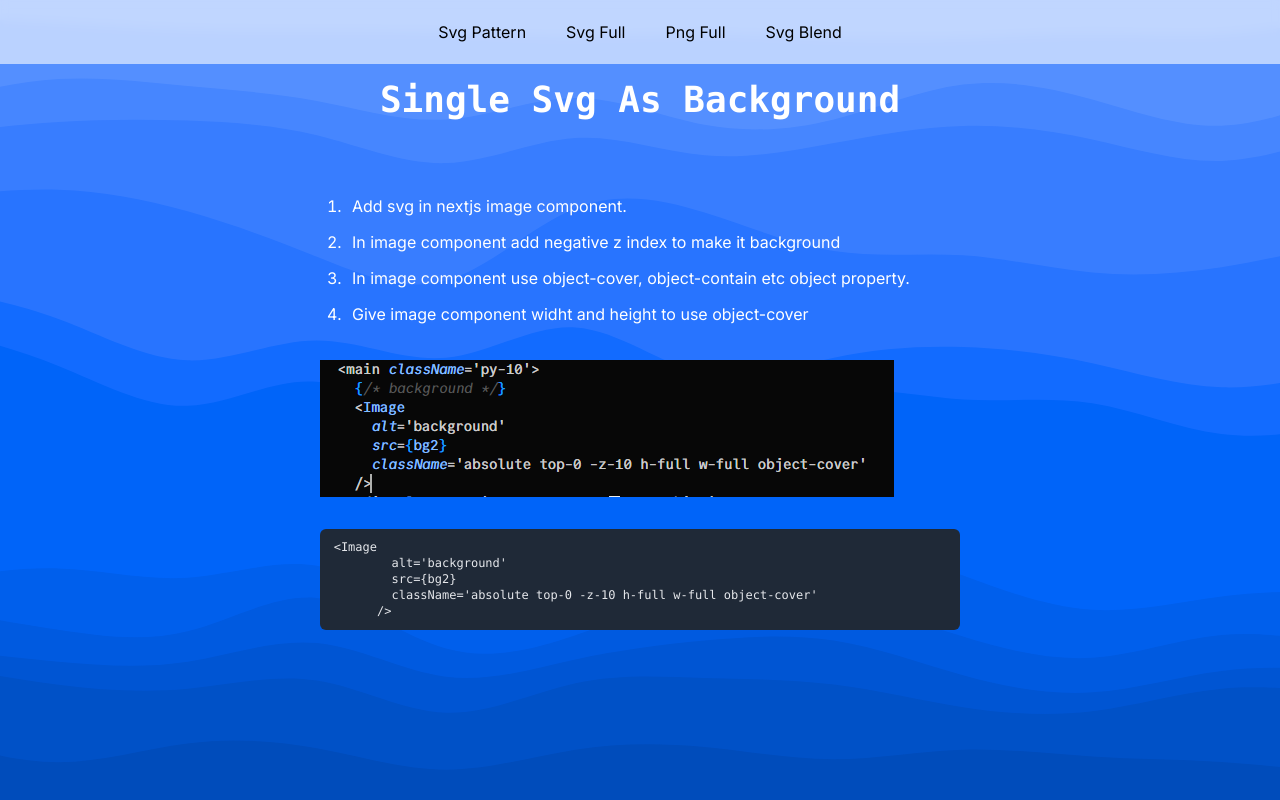
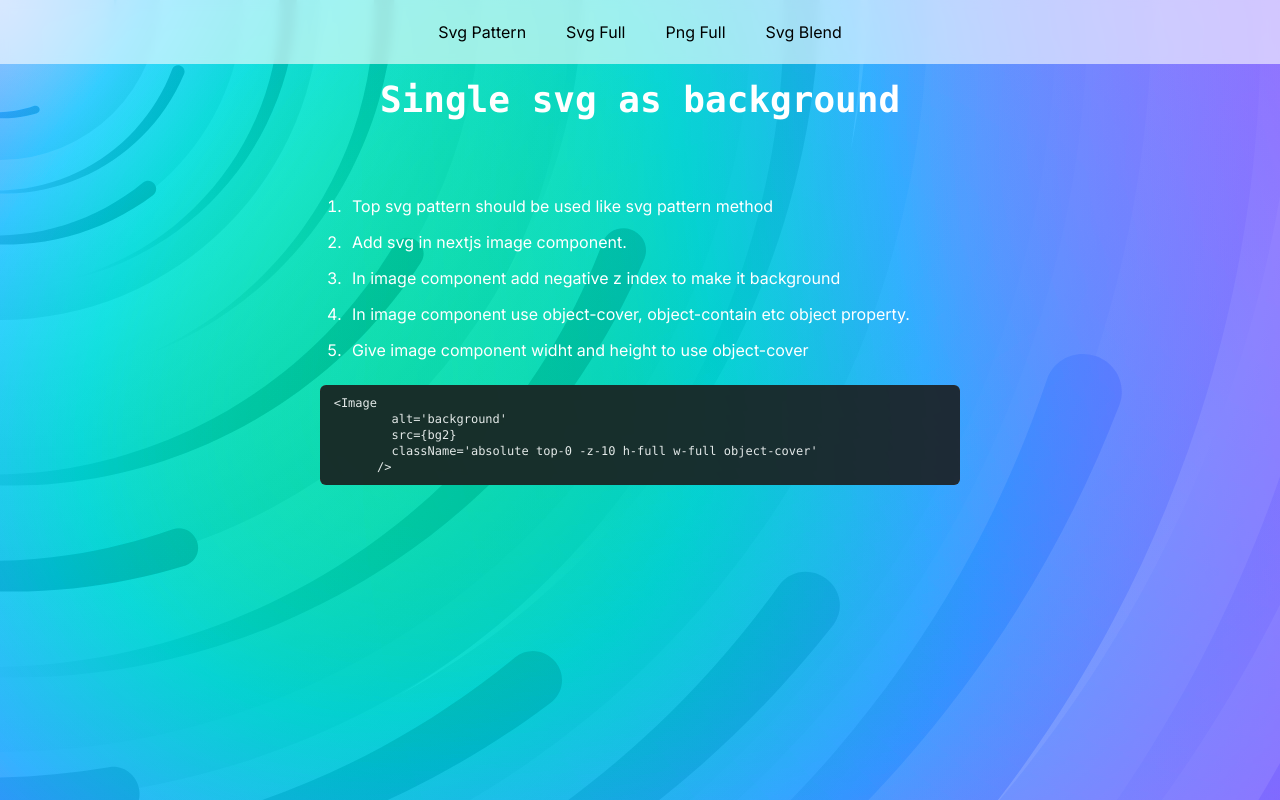
Before and after one commit to sazzadtanim/19-7-23-tailwind-background-image, a Next.js app: page /svg_blend in a window 1280 px wide. Built offline with nearby package versions, Linux system fonts and the light colour scheme.

Commit message:
added new pattern svg

```diff
--- a/src/app/svg_blend/page.tsx
+++ b/src/app/svg_blend/page.tsx
@@ -1,33 +1,41 @@
 import Image from 'next/image'
-import bg2 from '@svg/stacked-waves.svg'
-import capture from '@png/capture2.png'
+import bg2 from '@svg/blurry-gradient.svg'
+import pattern from '@svg/pattern3.svg'
 
 export default function Home() {
   return (
-    <main className='py-10'>
+    <main className='h-screen bg-my_pattern bg-cover py-10'>
       {/* background */}
+
       <Image
         alt='background'
         src={bg2}
-        className='absolute top-0 -z-10 h-full w-full object-cover'
+        className='absolute top-0 h-full w-full object-cover mix-blend-hue'
       />
       <div className='prose mx-auto px-2 text-white'>
-        <h1 className='py-10 text-center font-mono capitalize text-white lg:whitespace-nowrap'>
+        <h1 className='py-10 text-center font-mono lowercase text-white first-letter:capitalize lg:whitespace-nowrap'>
           Single svg as background
         </h1>
         <div>
           <ol className='list-decimal marker:text-white'>
-            <li>Add svg in nextjs image component.</li>
-            <li>
+            <li className='lowercase first-letter:capitalize'>
+              top svg pattern should be used like SVG PATTERN method
+            </li>
+
+            <li className='lowercase first-letter:capitalize'>
+              Add svg in nextjs image component.
+            </li>
+            <li className='lowercase first-letter:capitalize'>
               In image component add negative z index to make it background
             </li>
-            <li>
+            <li className='lowercase first-letter:capitalize'>
               In image component use object-cover, object-contain etc object
               property.
             </li>
-            <li>Give image component widht and height to use object-cover</li>
+            <li className='lowercase first-letter:capitalize'>
+              Give image component widht and height to use object-cover
+            </li>
           </ol>
-          <Image alt='image component' src={capture} />
         </div>
         <pre className='text-xs'>
           {`<Image
--- a/src/components/Navigation.tsx
+++ b/src/components/Navigation.tsx
@@ -3,7 +3,7 @@ import React from 'react'
 
 export default function Navigation() {
   return (
-    <div className='fixed flex w-full justify-center gap-10 bg-white/60 py-5 capitalize backdrop-blur-sm '>
+    <div className='fixed flex w-full justify-center gap-10 bg-white/60 py-5 capitalize backdrop-blur-sm z-30'>
       <Link href={'/svg_pattern'}>svg pattern</Link>
       <Link href={'/svg_full'}>svg full</Link>
       <Link href={'/png_full'}>png full</Link>
```
Also changed, not shown: public/svg/pattern3.svg.
